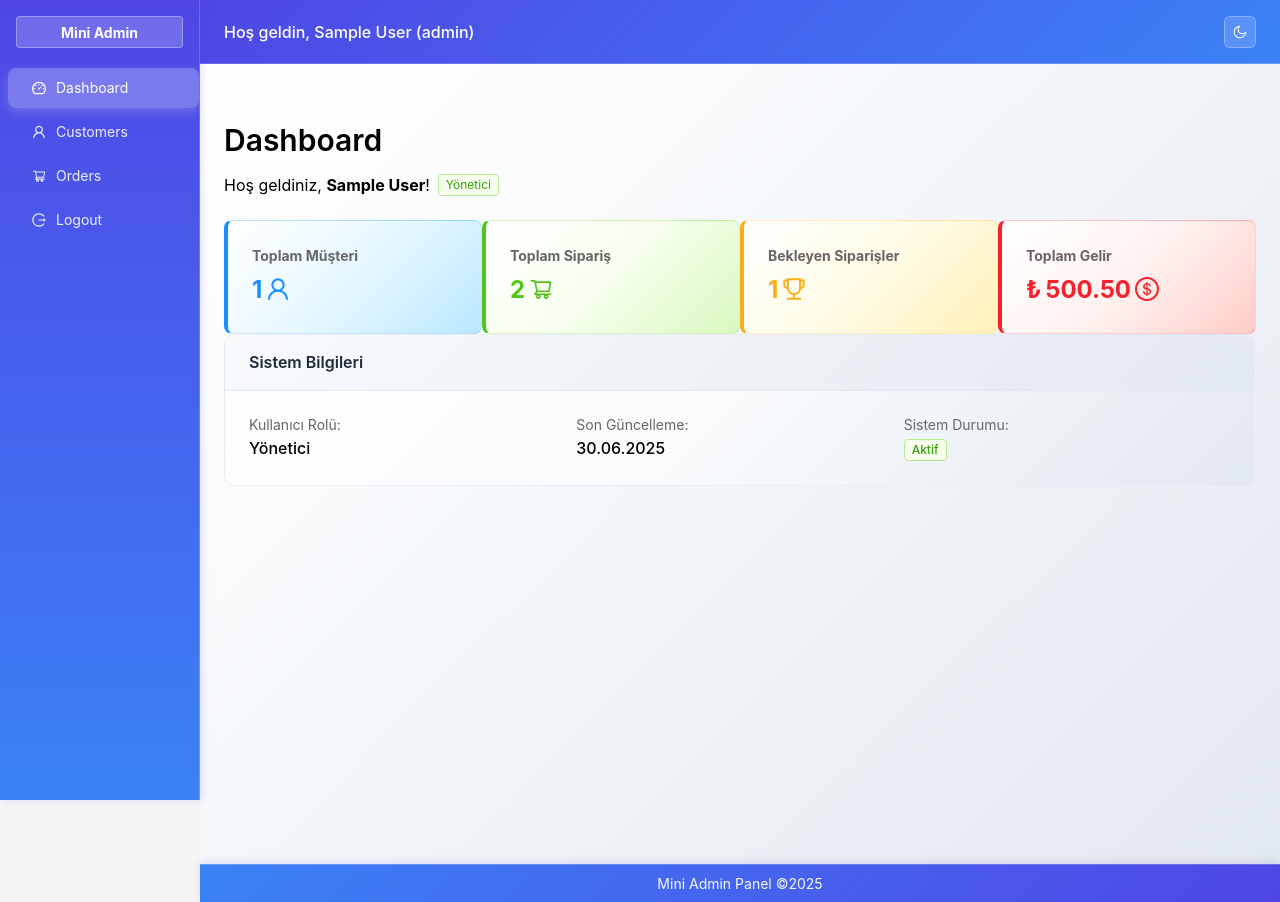
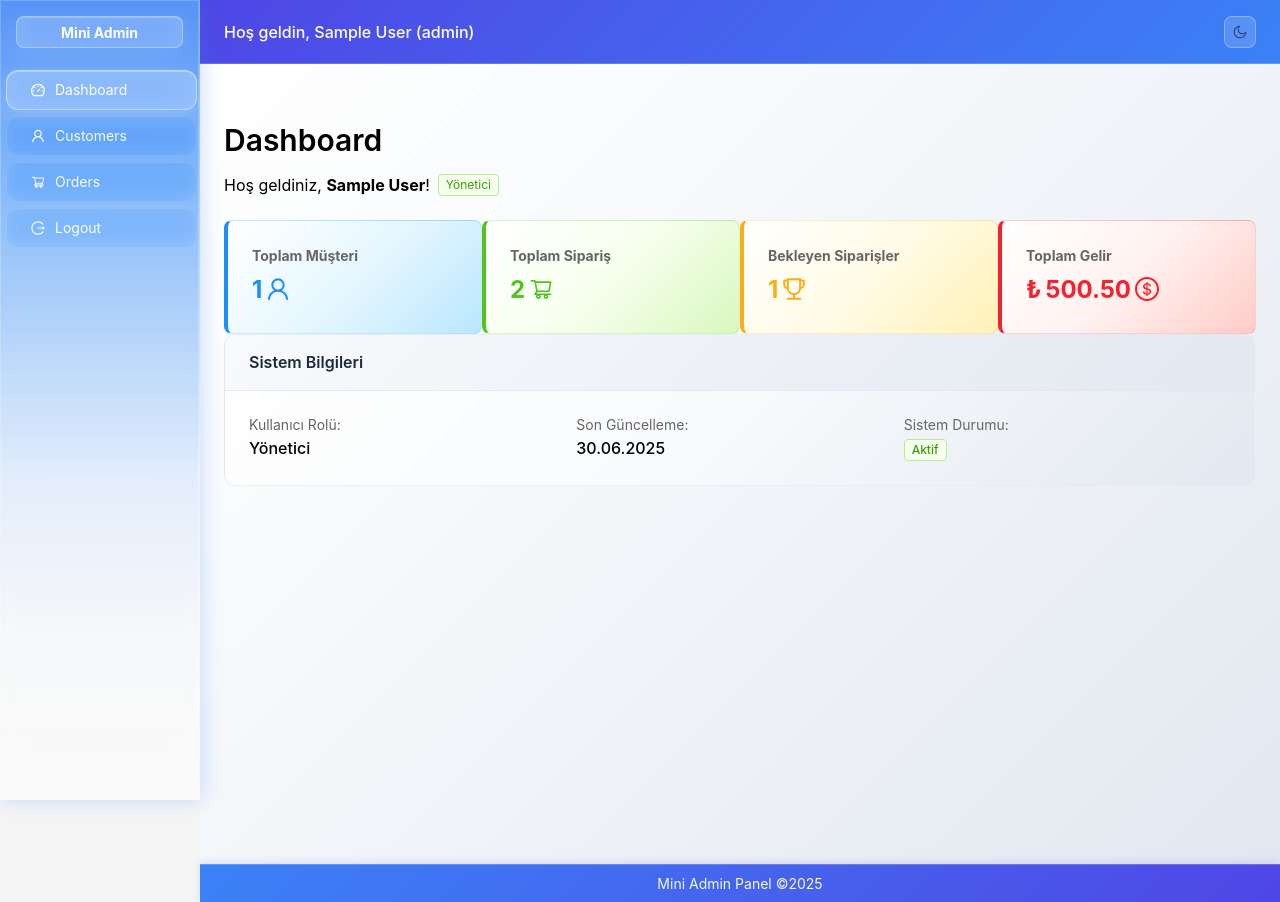
Before and after one commit to hassanbera/mini-admin-panel, a React (Vite) app: page /dashboard in a window 1280 px wide. Built offline with nearby package versions, Linux system fonts and the light colour scheme; data requests are answered from the project's data file; sample sign-in values are in the browser's storage.

Commit message:
style: enhance ThemeToggle and AppSidebar with glassmorphism effects; remove redundant styles from LoginPage

```diff
--- a/src/components/common/ThemeToggle/ThemeToggle.css
+++ b/src/components/common/ThemeToggle/ThemeToggle.css
@@ -1,31 +1,64 @@
-/* Theme Toggle Component Styles */
+/* Theme Toggle Component Styles - Global */
 .theme-toggle {
   display: flex;
   align-items: center;
   justify-content: center;
-  border-radius: 6px;
+  border-radius: 8px;
+  padding: 8px 12px;
+  backdrop-filter: blur(10px);
   transition: all 0.3s ease;
-  color: #ffffff !important;
+  cursor: pointer;
+  border: none;
+  outline: none;
 }
 
-.theme-toggle:hover {
-  background-color: rgba(255, 255, 255, 0.1) !important;
-  color: #ffffff !important;
+/* Light Theme Global Styling */
+[data-theme="light"] .theme-toggle {
+  color: rgba(30, 41, 59, 0.8) !important;
+  background: linear-gradient(135deg, rgba(69, 139, 253, 0.2) 0%, rgba(169, 194, 248, 0.1) 50%, rgba(255, 255, 255, 0.8) 100%);
+  border: 1px solid rgba(59, 130, 246, 0.2);
+  box-shadow: 0 2px 8px rgba(59, 130, 246, 0.1);
 }
 
-.theme-toggle:focus {
-  background-color: rgba(255, 255, 255, 0.1) !important;
-  color: #ffffff !important;
+[data-theme="light"] .theme-toggle:hover {
+  color: #1e293b !important;
+  background: linear-gradient(135deg, rgba(255, 255, 255, 0.95) 0%, rgba(59, 130, 246, 0.2) 50%, rgba(96, 165, 250, 0.3) 100%);
+  border-color: rgba(59, 130, 246, 0.4);
+  box-shadow: 0 4px 12px rgba(59, 130, 246, 0.3);
+  transform: translateY(-1px);
 }
 
-.theme-toggle.light {
-  color: #ffffff !important;
+[data-theme="light"] .theme-toggle:focus {
+  color: #1e293b !important;
+  background: linear-gradient(135deg, rgba(255, 255, 255, 0.95) 0%, rgba(59, 130, 246, 0.2) 50%, rgba(96, 165, 250, 0.3) 100%);
+  border-color: rgba(59, 130, 246, 0.4);
+  box-shadow: 0 4px 12px rgba(59, 130, 246, 0.3);
 }
 
-.theme-toggle.dark {
-  color: #ffffff !important;
+/* Dark Theme Global Styling */
+[data-theme="dark"] .theme-toggle {
+  color: rgba(255, 255, 255, 0.9) !important;
+  background: linear-gradient(135deg, rgba(0, 0, 0, 0.4) 0%, rgba(30, 41, 59, 0.5) 50%, rgba(59, 130, 246, 0.6) 100%);
+  border: 1px solid rgba(59, 130, 246, 0.3);
+  box-shadow: 0 2px 8px rgba(0, 0, 0, 0.3);
 }
 
+[data-theme="dark"] .theme-toggle:hover {
+  color: #ffffff !important;
+  background: linear-gradient(135deg, rgba(0, 0, 0, 0.6) 0%, rgba(59, 130, 246, 0.7) 50%, rgba(96, 165, 250, 0.8) 100%);
+  border-color: rgba(59, 130, 246, 0.5);
+  box-shadow: 0 4px 12px rgba(59, 130, 246, 0.5);
+  transform: translateY(-1px);
+}
+
+[data-theme="dark"] .theme-toggle:focus {
+  color: #ffffff !important;
+  background: linear-gradient(135deg, rgba(0, 0, 0, 0.6) 0%, rgba(59, 130, 246, 0.7) 50%, rgba(96, 165, 250, 0.8) 100%);
+  border-color: rgba(59, 130, 246, 0.5);
+  box-shadow: 0 4px 12px rgba(59, 130, 246, 0.5);
+}
+
+/* Icon Styling */
 .theme-toggle .anticon {
   font-size: 16px;
   transition: transform 0.3s ease;
@@ -44,3 +77,34 @@
 .theme-toggle.transitioning .anticon {
   animation: themeTransition 0.6s ease-in-out;
 }
+
+/* Size Variants */
+.theme-toggle.small {
+  padding: 6px 8px;
+}
+
+.theme-toggle.small .anticon {
+  font-size: 14px;
+}
+
+.theme-toggle.large {
+  padding: 10px 16px;
+}
+
+.theme-toggle.large .anticon {
+  font-size: 18px;
+}
+
+/* Active/Pressed State */
+.theme-toggle:active {
+  transform: translateY(0) !important;
+  transition: transform 0.1s ease;
+}
+
+[data-theme="light"] .theme-toggle:active {
+  box-shadow: 0 2px 8px rgba(59, 130, 246, 0.2);
+}
+
+[data-theme="dark"] .theme-toggle:active {
+  box-shadow: 0 2px 8px rgba(59, 130, 246, 0.4);
+}
--- a/src/components/layout/SideBar/AppSidebar.css
+++ b/src/components/layout/SideBar/AppSidebar.css
@@ -142,77 +142,139 @@
   }
 }
 
-/* Theme support for sidebar */
+/* Theme support for sidebar - Glassmorphism */
 [data-theme="dark"] .app-sidebar {
-  background: linear-gradient(180deg, #0f172a 0%, #1e293b 100%);
-  border-right: 1px solid rgba(255, 255, 255, 0.1);
-  box-shadow: 2px 0 8px rgba(0, 0, 0, 0.3);
+  background: linear-gradient(135deg,
+    rgba(0, 0, 0, 0.4) 0%,
+    rgba(15, 23, 42, 0.6) 30%,
+    rgba(30, 41, 59, 0.7) 70%,
+    rgba(59, 130, 246, 0.8) 100%
+  );
+  backdrop-filter: blur(20px);
+  -webkit-backdrop-filter: blur(20px);
+  border-right: 1px solid rgba(255, 255, 255, 0.15);
+  box-shadow:
+    2px 0 20px rgba(0, 0, 0, 0.5),
+    inset 0 0 0 1px rgba(255, 255, 255, 0.1);
 }
 
 [data-theme="light"] .app-sidebar {
-  background: linear-gradient(180deg, #4f46e5 0%, #3b82f6 100%);
-  border-right: 1px solid rgba(255, 255, 255, 0.2);
-  box-shadow: 2px 0 8px rgba(79, 70, 229, 0.15);
+  background: linear-gradient(180deg,
+    rgba(59, 130, 246, 0.85) 0%,
+    rgba(96, 165, 250, 0.8) 20%,
+    rgba(219, 234, 254, 0.7) 60%,
+    rgba(248, 250, 252, 0.6) 80%,
+    rgba(255, 255, 255, 0.5) 100%
+  );
+  backdrop-filter: blur(20px);
+  -webkit-backdrop-filter: blur(20px);
+  border-right: 1px solid rgba(255, 255, 255, 0.3);
+  box-shadow:
+    2px 0 20px rgba(59, 130, 246, 0.25),
+    inset 0 0 0 1px rgba(255, 255, 255, 0.2);
 }
 
-/* Sidebar menu theme support for light */
+/* Sidebar menu theme support for light - Glassmorphism */
 [data-theme="light"] .sidebar-menu {
   background-color: transparent;
 }
 
 [data-theme="light"] .sidebar-menu .ant-menu-item {
-  color: rgba(255, 255, 255, 0.9);
-  border-radius: 8px;
-  margin: 4px 8px;
-  transition: all 0.3s ease;
+  color: rgba(255, 255, 255, 0.95);
+  border-radius: 12px;
+  margin: 6px 6px;
+  transition: all 0.3s cubic-bezier(0.4, 0, 0.2, 1);
+  backdrop-filter: blur(10px);
+  -webkit-backdrop-filter: blur(10px);
+  border: 1px solid rgba(255, 255, 255, 0.1);
 }
 
 [data-theme="light"] .sidebar-menu .ant-menu-item:hover {
   color: #ffffff;
-  background: rgba(255, 255, 255, 0.15);
-  transform: translateX(4px);
+  background: rgba(255, 255, 255, 0.2);
+  backdrop-filter: blur(15px);
+  -webkit-backdrop-filter: blur(15px);
+  transform: translateX(6px);
+  border: 1px solid rgba(255, 255, 255, 0.25);
+  box-shadow: 0 8px 25px rgba(255, 255, 255, 0.15);
 }
 
 [data-theme="light"] .sidebar-menu .ant-menu-item-selected {
-  background: rgba(255, 255, 255, 0.25);
+  background: rgba(255, 255, 255, 0.3);
   color: #ffffff;
-  box-shadow: 0 4px 12px rgba(255, 255, 255, 0.2);
+  backdrop-filter: blur(15px);
+  -webkit-backdrop-filter: blur(15px);
+  border: 1px solid rgba(255, 255, 255, 0.4);
+  box-shadow:
+    0 8px 25px rgba(255, 255, 255, 0.2),
+    inset 0 1px 0 rgba(255, 255, 255, 0.3);
 }
 
 [data-theme="light"] .sidebar-logo {
-  background: rgba(255, 255, 255, 0.2);
+  background: rgba(255, 255, 255, 0.25);
   border: 1px solid rgba(255, 255, 255, 0.3);
   color: white;
-  backdrop-filter: blur(10px);
+  backdrop-filter: blur(15px);
+  -webkit-backdrop-filter: blur(15px);
+  border-radius: 8px;
+  box-shadow:
+    0 8px 25px rgba(255, 255, 255, 0.1),
+    inset 0 1px 0 rgba(255, 255, 255, 0.2);
 }
 
-/* Sidebar menu theme support */
+/* Sidebar menu theme support for dark - Glassmorphism */
 [data-theme="dark"] .sidebar-menu {
   background-color: transparent;
 }
 
 [data-theme="dark"] .sidebar-menu .ant-menu-item {
-  color: #cbd5e1;
-  border-radius: 8px;
-  margin: 4px 8px;
-  transition: all 0.3s ease;
+  color: #e2e8f0;
+  border-radius: 12px;
+  margin: 6px 6px;
+  transition: all 0.3s cubic-bezier(0.4, 0, 0.2, 1);
+  backdrop-filter: blur(10px);
+  -webkit-backdrop-filter: blur(10px);
+  border: 1px solid rgba(255, 255, 255, 0.05);
 }
 
 [data-theme="dark"] .sidebar-menu .ant-menu-item:hover {
   color: #ffffff;
-  background: linear-gradient(135deg, rgba(59, 130, 246, 0.2) 0%, rgba(99, 102, 241, 0.2) 100%);
-  transform: translateX(4px);
+  background: linear-gradient(135deg,
+    rgba(59, 130, 246, 0.3) 0%,
+    rgba(99, 102, 241, 0.25) 100%
+  );
+  backdrop-filter: blur(15px);
+  -webkit-backdrop-filter: blur(15px);
+  transform: translateX(6px);
+  border: 1px solid rgba(59, 130, 246, 0.4);
+  box-shadow: 0 8px 25px rgba(59, 130, 246, 0.2);
 }
 
 [data-theme="dark"] .sidebar-menu .ant-menu-item-selected {
-  background: linear-gradient(135deg, #3b82f6 0%, #6366f1 100%);
+  background: linear-gradient(135deg,
+    rgba(59, 130, 246, 0.4) 0%,
+    rgba(99, 102, 241, 0.35) 100%
+  );
   color: #ffffff;
-  box-shadow: 0 4px 12px rgba(59, 130, 246, 0.3);
+  backdrop-filter: blur(15px);
+  -webkit-backdrop-filter: blur(15px);
+  border: 1px solid rgba(59, 130, 246, 0.5);
+  box-shadow:
+    0 8px 25px rgba(59, 130, 246, 0.3),
+    inset 0 1px 0 rgba(255, 255, 255, 0.1);
 }
 
 [data-theme="dark"] .sidebar-logo {
-  background: linear-gradient(135deg, rgba(59, 130, 246, 0.2) 0%, rgba(99, 102, 241, 0.2) 100%);
-  border: 1px solid rgba(255, 255, 255, 0.1);
+  background: linear-gradient(135deg,
+    rgba(59, 130, 246, 0.25) 0%,
+    rgba(99, 102, 241, 0.2) 100%
+  );
+  border: 1px solid rgba(59, 130, 246, 0.3);
   color: white;
-  backdrop-filter: blur(10px);
+  backdrop-filter: blur(15px);
+  -webkit-backdrop-filter: blur(15px);
+  border-radius: 8px;
+  box-shadow:
+    0 8px 25px rgba(59, 130, 246, 0.15),
+    inset 0 1px 0 rgba(255, 255, 255, 0.1);
 }
--- a/src/pages/LoginPage/LoginPage.css
+++ b/src/pages/LoginPage/LoginPage.css
@@ -184,45 +184,6 @@
   top: 20px;
   right: 20px;
   z-index: 10;
-}
-
-/* Light Theme Toggle */
-[data-theme="light"] .login-theme-toggle .theme-toggle {
-  color: rgba(30, 41, 59, 0.8) !important;
-  background: linear-gradient(135deg, rgba(69, 139, 253, 0.2) 0%,  rgba(169, 194, 248, 0.1) 50%, rgba(255, 255, 255, 0.8)  100%);
-  border: 1px solid rgba(59, 130, 246, 0.2);
-  border-radius: 8px;
-  padding: 8px 12px;
-  backdrop-filter: blur(10px);
-  transition: all 0.3s ease;
-  box-shadow: 0 2px 8px rgba(59, 130, 246, 0.1);
-}
-
-[data-theme="light"] .login-theme-toggle .theme-toggle:hover {
-  color: #1e293b !important;
-  background: linear-gradient(135deg, rgba(255, 255, 255, 0.95) 0%, rgba(59, 130, 246, 0.2) 50%, rgba(96, 165, 250, 0.3) 100%);
-  border-color: rgba(59, 130, 246, 0.4);
-  box-shadow: 0 4px 12px rgba(59, 130, 246, 0.3);
-  transform: translateY(-1px);
-}
-
-/* Dark Theme Toggle */
-[data-theme="dark"] .login-theme-toggle .theme-toggle {
-  color: rgba(255, 255, 255, 0.9) !important;
-  background: linear-gradient(135deg, rgba(0, 0, 0, 0.4) 0%, rgba(30, 41, 59, 0.5) 50%, rgba(59, 130, 246, 0.6) 100%);
-  border: 1px solid rgba(59, 130, 246, 0.3);
-  border-radius: 8px;
-  padding: 8px 12px;
-  backdrop-filter: blur(10px);
-  transition: all 0.3s ease;
-}
-
-[data-theme="dark"] .login-theme-toggle .theme-toggle:hover {
-  color: #ffffff !important;
-  background: linear-gradient(135deg, rgba(0, 0, 0, 0.6) 0%, rgba(59, 130, 246, 0.7) 50%, rgba(96, 165, 250, 0.8) 100%);
-  border-color: rgba(59, 130, 246, 0.5);
-  box-shadow: 0 4px 12px rgba(59, 130, 246, 0.5);
-  transform: translateY(-1px);
 }
 
 /* Dark Theme */
```
